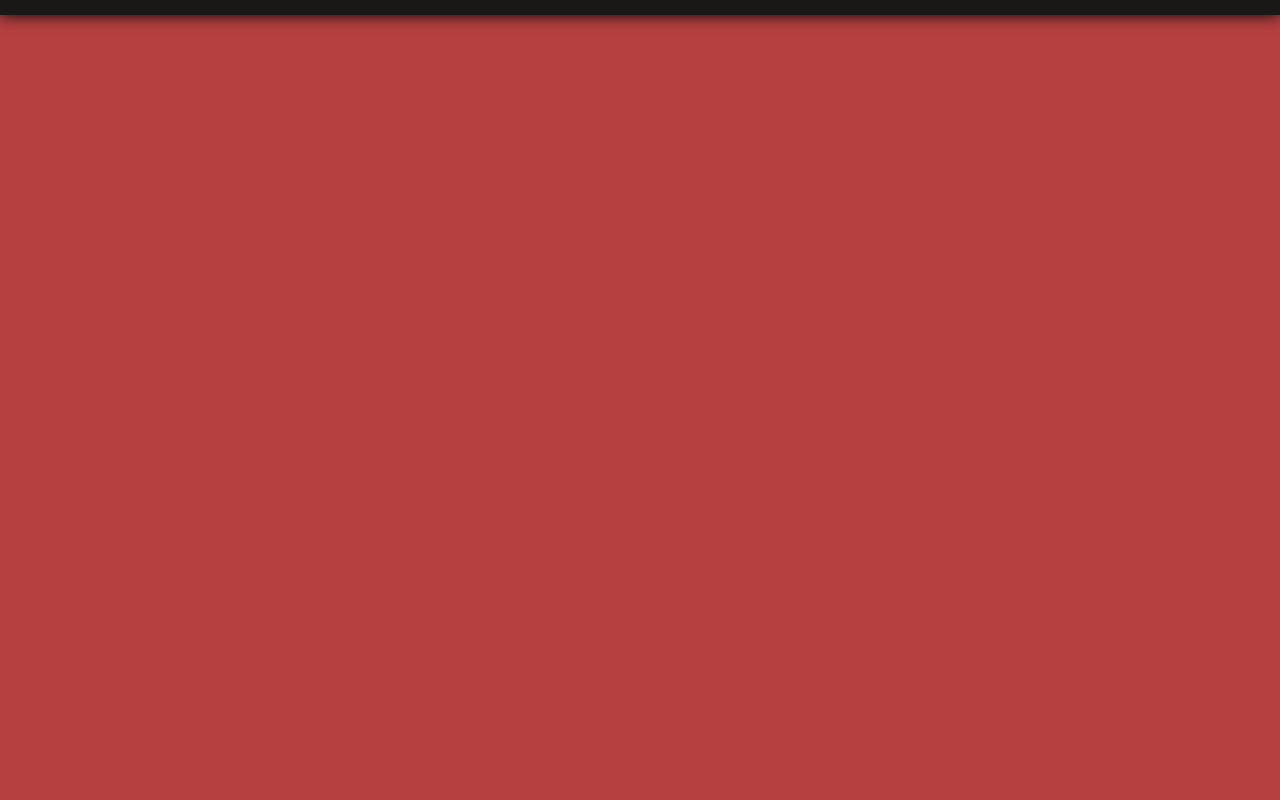
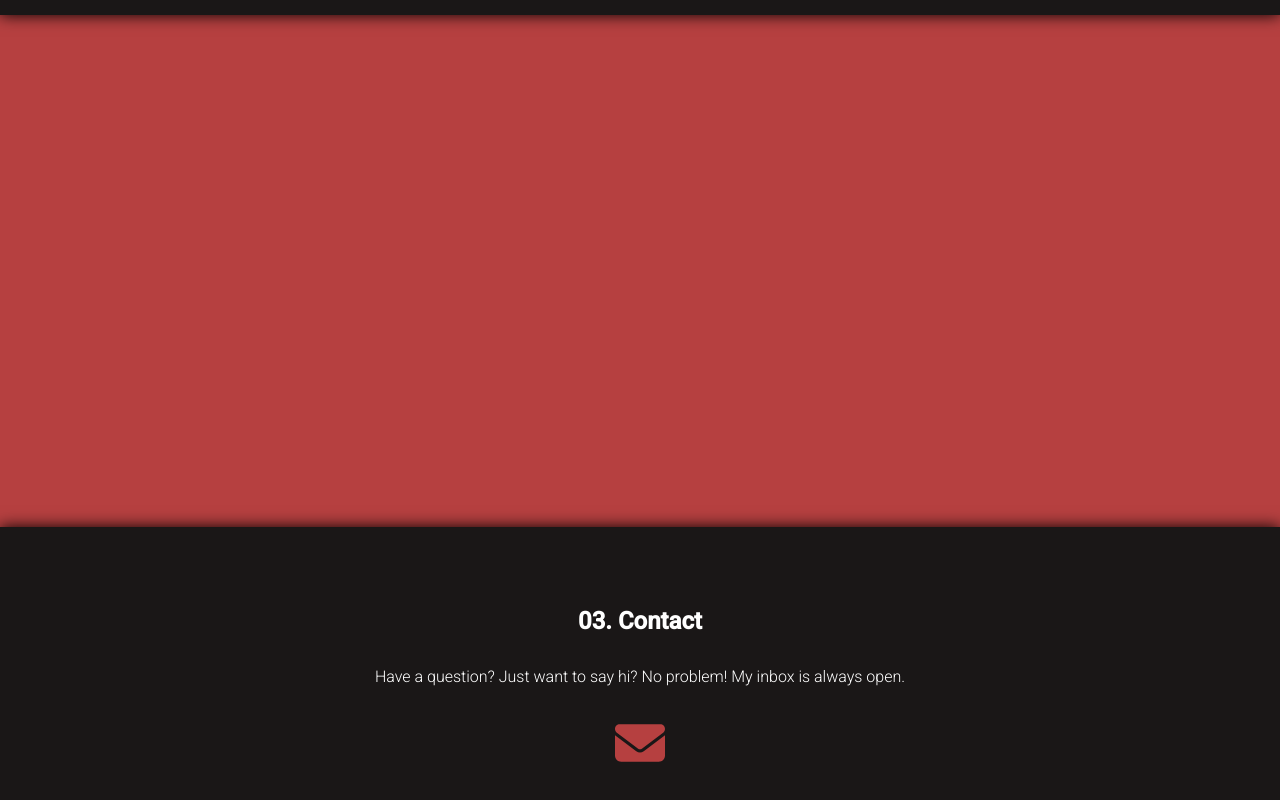
Before and after one commit to wi11ahern/who-am-i, a React (Vite) app: page / in a window 1280 px wide. Shown: the part 1492-2292 px from the top of the page. Before the commit the page ends 2019 px from the top, so only its background shows below. Built offline with nearby package versions, Linux system fonts and the light colour scheme.

Commit message:
Add contact component

```diff
--- /dev/null
+++ b/src/components/contact/contact.module.css
@@ -0,0 +1,35 @@
+.contact {
+  width: 100%;
+  padding: 5rem 2rem;
+  /* margin: 40% auto; */
+  text-align: left;
+  border-radius: 0;
+  font-weight: lighter;
+  display: flex;
+  flex-flow: column wrap;
+  align-items: center;
+  justify-content: center;
+  box-shadow: 0 0 15px rgb(0, 0, 0);
+}
+
+.contact h2 {
+  margin: 0 0 2rem 0;
+}
+
+.contact p {
+  margin: 0 0 2rem 0;
+  width: 50%;
+  min-width: 50%;
+  text-align: center;
+}
+
+.email-icon {
+  width: 50px;
+  height: 50px;
+  color: var(--red);
+  transition: all 0.5s ease;
+}
+
+.email-icon:hover {
+  color: var(--orange);
+}
--- /dev/null
+++ b/src/components/contact/contact.tsx
@@ -0,0 +1,28 @@
+import Card from "../ui/card";
+import styles from "./contact.module.css";
+import { FontAwesomeIcon } from "@fortawesome/react-fontawesome";
+import { faEnvelope } from "@fortawesome/free-solid-svg-icons";
+
+interface Props {}
+
+const Contact = (props: Props) => {
+  return (
+    <Card className={styles.contact} id="contact">
+      <h2>03. Contact</h2>
+      <p>
+        Have a question? Just want to say hi? No problem! My inbox is always
+        open.
+      </p>
+      <a
+        className={styles["email-link"]}
+        href="mailto:williamahern.com@gmail.com"
+        rel="noopener noreferrer"
+        target="_blank"
+      >
+        <FontAwesomeIcon icon={faEnvelope} className={styles["email-icon"]} />
+      </a>
+    </Card>
+  );
+};
+
+export default Contact;
--- a/src/components/layout/content.tsx
+++ b/src/components/layout/content.tsx
@@ -1,4 +1,5 @@
 import About from "../about/about";
+import Contact from "../contact/contact";
 import Greeting from "../greeting/greeting";
 import styles from "./content.module.css";
 
@@ -9,6 +10,7 @@ const Content = (props: Props) => {
     <div className={styles.content}>
       <Greeting />
       <About />
+      <Contact />
     </div>
   );
 };
--- a/src/components/layout/main-nav.tsx
+++ b/src/components/layout/main-nav.tsx
@@ -15,7 +15,7 @@ const MainNav = () => {
           </a>
         </li>
         <li className={styles.contactli}>
-          <a href="" className={styles.contact}>
+          <a href="#contact" className={styles.contact}>
             <span>03</span>. Contact
           </a>
         </li>
--- a/src/index.css
+++ b/src/index.css
@@ -8,6 +8,7 @@
 :root {
   --red: rgb(182, 64, 64);
   --red-alt: rgb(211, 68, 68);
+  --orange: rgb(244, 154, 75);
   --black: rgb(26, 23, 23);
   --grey: #a9a9a9;
 }
```
